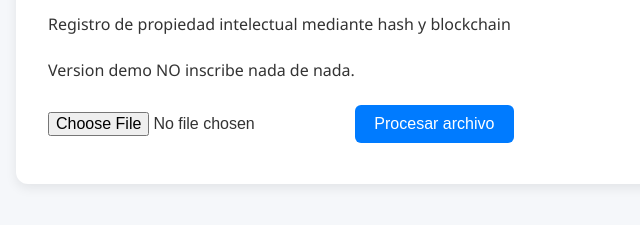
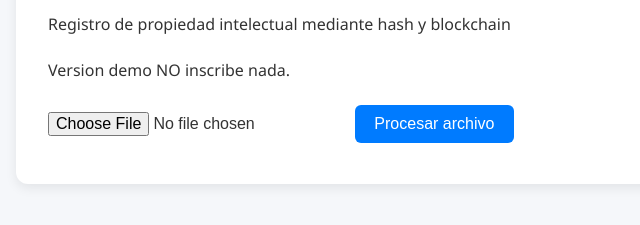
Before and after one commit to mhidalgo9827/MiPlantillaGit, a plain HTML site: page certum_folder/index.html in a window 1280 px wide. Shown: the part 131-356 px from the top of the page, 242-882 px from the left. Drawn offline with Linux system fonts and the light colour scheme.

Commit message:
actualizado desde X555LJ

```diff
--- a/certum_folder/index.html
+++ b/certum_folder/index.html
@@ -12,7 +12,7 @@
   <div class="container">
     <h1>Certum Folder</h1>
     <p>Registro de propiedad intelectual mediante hash y blockchain</p>
-    <p>Version demo NO inscribe nada de nada.</p>
+    <p>Version demo NO inscribe nada.</p>
 
     <input type="file" id="fileInput" />
     <button id="processButton">Procesar archivo</button>
```
Also changed, not shown: 1 other file.
